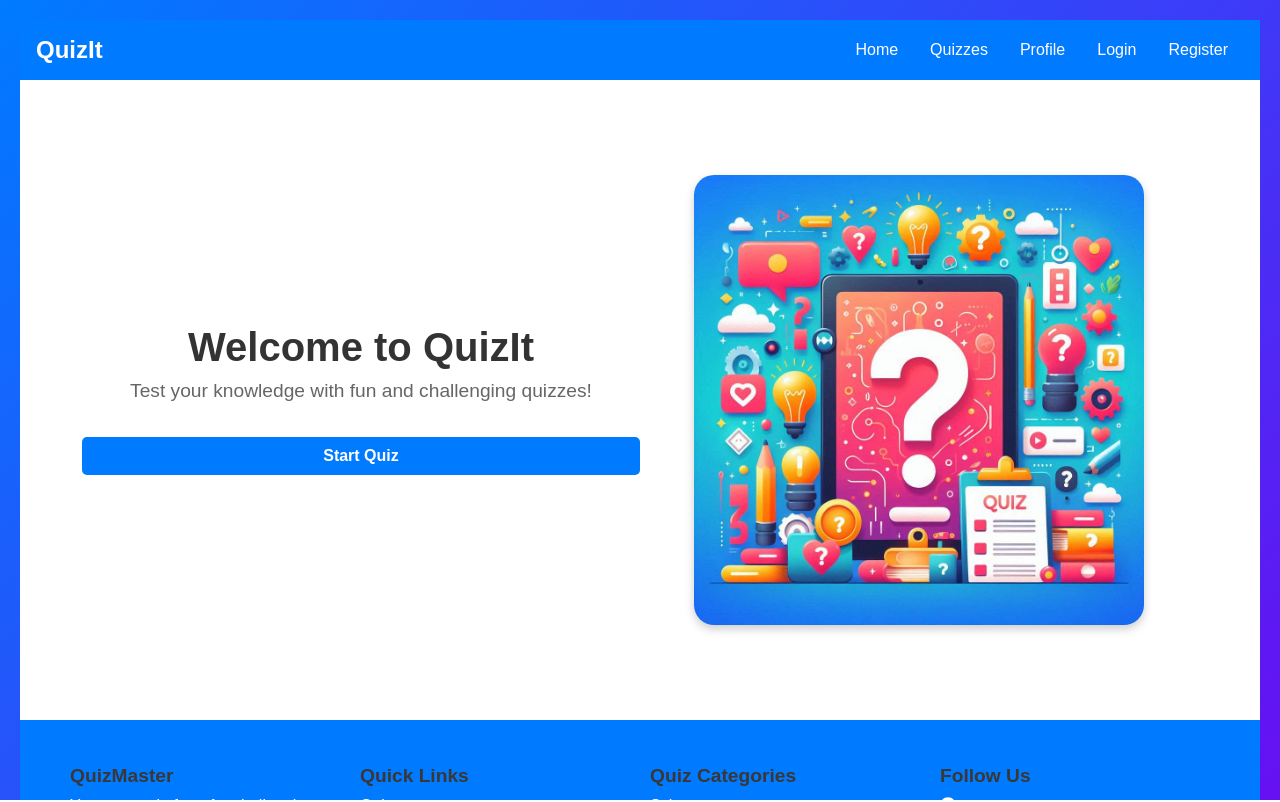
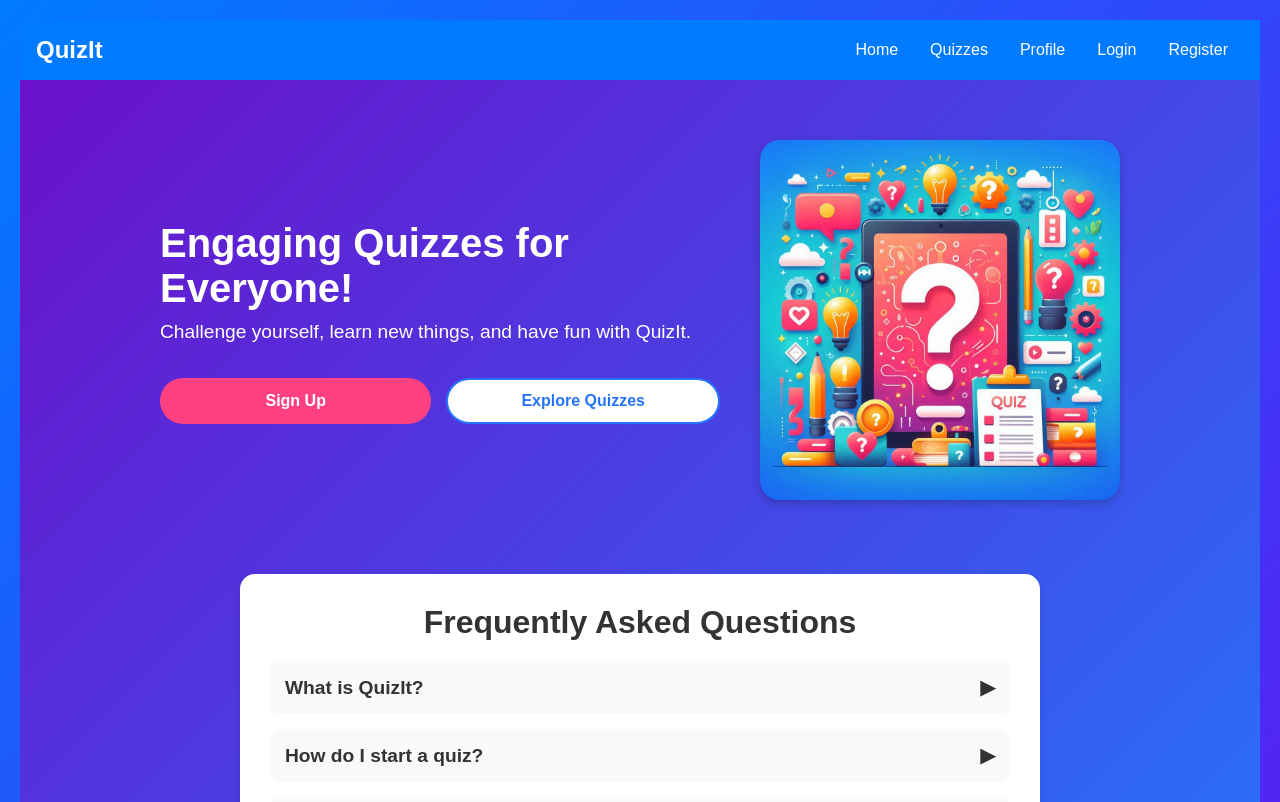
Before and after one commit to ashu-2314/QUIZIT, a React (Vite) app in the folder features/features/: page / in a window 1280 px wide. Shown: the top 802 px of the page. Built offline with nearby package versions, Linux system fonts and the light colour scheme.

Commit message:
dashboard and profile modified

```diff
--- a/features/features/src/components/layouts/Index.jsx
+++ b/features/features/src/components/layouts/Index.jsx
@@ -1,21 +1,49 @@
-import React from "react";
+import React, { useState } from "react";
 import { useNavigate } from "react-router-dom";
 import "../styles/Index.css";
 
 const Index = () => {
   const navigate = useNavigate();
+  const [faqOpen, setFaqOpen] = useState(null);
+
+  const faqs = [
+    { question: "What is QuizIt?", answer: "QuizIt is an interactive platform where you can take quizzes, challenge friends, and learn in a fun way!" },
+    { question: "How do I start a quiz?", answer: "Simply sign up and click on 'Start Quiz' to begin your journey!" },
+    { question: "Is QuizIt free to use?", answer: "Yes! QuizIt is completely free to play and enjoy." },
+    { question: "Can I create my own quizzes?", answer: "Yes! After signing in, you can create and share quizzes with others." },
+  ];
 
   return (
     <div className="index-container">
-      <div className="text-content">
-        <h1>Welcome to QuizIt</h1>
-        <p>Test your knowledge with fun and challenging quizzes!</p>
-        <button className="start-btn" onClick={() => navigate("/register")}>
-          Start Quiz
-        </button>
+      {/* Hero Section */}
+      <div className="hero">
+        <div className="text-content">
+          <h1>Engaging Quizzes for Everyone!</h1>
+          <p>Challenge yourself, learn new things, and have fun with QuizIt.</p>
+          <div className="buttons">
+            <button className="start-btn" onClick={() => navigate("/register")}>Sign Up</button>
+            <button className="explore-btn" onClick={() => navigate("/quizzes")}>Explore Quizzes</button>
+          </div>
+        </div>
+        <div className="image-container">
+          <img src="/quiz.jpg" alt="Quiz Illustration" className="quiz-image" />
+        </div>
       </div>
-      <div className="image-container">
-        <img src="/quiz.jpg" alt="Quiz Illustration" className="quiz-image" />
+
+      {/* FAQ Section */}
+      <div className="faq-section">
+        <h2>Frequently Asked Questions</h2>
+        <div className="faq-list">
+          {faqs.map((faq, index) => (
+            <div key={index} className="faq-item">
+              <div className="faq-question" onClick={() => setFaqOpen(faqOpen === index ? null : index)}>
+                {faq.question}
+                <span>{faqOpen === index ? "▼" : "▶"}</span>
+              </div>
+              {faqOpen === index && <div className="faq-answer">{faq.answer}</div>}
+            </div>
+          ))}
+        </div>
       </div>
     </div>
   );
--- a/features/features/src/components/pages/Login.jsx
+++ b/features/features/src/components/pages/Login.jsx
@@ -26,7 +26,7 @@ const Login = ({ setUserData }) => {
       const response = await axios.post("https://quizit-server.onrender.com/users", user);
       console.log("✅ Login Response Data:", response.data);
 
-      if (response.data ) {  // ✅ Ensure token exists
+      if (response.data) {
         setUserData(response.data);
         sessionStorage.setItem("userData", JSON.stringify(response.data));
 
@@ -56,6 +56,11 @@ const Login = ({ setUserData }) => {
         <input type="password" name="password" placeholder="Password" onChange={handleChange} required />
         <button type="submit">Login</button>
       </form>
+
+      {/* Added Registration Link */}
+      <p className="register-link">
+        Don't have an account? <span onClick={() => navigate("/register")}>Register</span>
+      </p>
     </div>
   );
 };
--- a/features/features/src/components/pages/Profile.jsx
+++ b/features/features/src/components/pages/Profile.jsx
@@ -1,26 +1,29 @@
 import { useState, useEffect } from "react";
-import { useNavigate } from "react-router-dom";
 import axios from "axios";
 
-const Profile = ({ userData }) => {
-  const [user, setUser] = useState(userData || null);
+const Profile = () => {
+  const [userData, setUserData] = useState(null);
   const [editingField, setEditingField] = useState(null);
   const [tempValue, setTempValue] = useState("");
-  const [profilePic, setProfilePic] = useState("https://www.w3schools.com/howto/img_avatar.png");
-  const navigate = useNavigate();
+  const [profilePic, setProfilePic] = useState("");
 
   useEffect(() => {
-    // Fetch user data only if not already set
-    if (!user) {
-      const storedUser = sessionStorage.getItem("userData");
-      if (storedUser) {
-        setUser(JSON.parse(storedUser));
-      } else {
-        console.log("No user found, redirecting to login...");
-        navigate("/login");
-      }
+    const loggedInEmail = localStorage.getItem("loggedInUserEmail");
+
+    if (!loggedInEmail) {
+      alert("No logged-in user found. Please log in.");
+      window.location.href = "/login";
+      return;
     }
-  }, [navigate, user]);
+
+    axios
+      .get(`https://quizit-server.onrender.com/users/${loggedInEmail}`)
+      .then((response) => {
+        setUserData(response.data);
+        setProfilePic(response.data.profilePic || "https://www.w3schools.com/howto/img_avatar.png");
+      })
+      .catch((error) => console.error("Error fetching user data:", error));
+  }, []);
 
   const handleEdit = (field, value) => {
     setEditingField(field);
@@ -28,17 +31,16 @@ const Profile = ({ userData }) => {
   };
 
   const handleSave = async () => {
-    if (!user || !user.id) return;
+    if (!userData) return;
 
-    const updatedUser = { ...user, [editingField]: tempValue };
+    const updatedUser = { ...userData, [editingField]: tempValue };
 
     try {
       const response = await axios.put(
-        `https://quizit-server.onrender.com/users/${user.id}`,
+        `https://quizit-server.onrender.com/users/${userData.email}`,
         updatedUser
       );
-      setUser(response.data);
-      sessionStorage.setItem("userData", JSON.stringify(response.data));
+      setUserData(response.data);
     } catch (error) {
       console.error("Error updating user:", error);
     }
@@ -49,9 +51,10 @@ const Profile = ({ userData }) => {
   return (
     <div className="profile-container">
       <h2>Profile</h2>
-      {user ? (
+
+      {userData ? (
         <div>
-          {/* Profile Picture */}
+          {/* Profile Picture Section */}
           <div>
             <img src={profilePic} alt="Profile" className="profile-image" />
             <input
@@ -65,9 +68,9 @@ const Profile = ({ userData }) => {
 
           {/* Editable Fields */}
           <div className="profile-fields">
-            {Object.keys(user).map(
+            {Object.keys(userData).map(
               (key) =>
-                key !== "id" &&
+                key !== "email" &&
                 key !== "profilePic" && (
                   <div key={key} className="profile-field">
                     <span>{key}:</span>
@@ -79,14 +82,14 @@ const Profile = ({ userData }) => {
                         className="profile-input"
                       />
                     ) : (
-                      <span>{user[key]}</span>
+                      <span>{userData[key]}</span>
                     )}
                     {editingField === key ? (
                       <button onClick={handleSave} className="profile-btn save-btn">
                         Save
                       </button>
                     ) : (
-                      <button onClick={() => handleEdit(key, user[key])} className="profile-btn edit-btn">
+                      <button onClick={() => handleEdit(key, userData[key])} className="profile-btn edit-btn">
                         Edit
                       </button>
                     )}
@@ -96,7 +99,7 @@ const Profile = ({ userData }) => {
           </div>
         </div>
       ) : (
-        <p>Loading user data...</p>
+        <p>No user data found.</p>
       )}
     </div>
   );
--- a/features/features/src/components/styles/Index.css
+++ b/features/features/src/components/styles/Index.css
@@ -1,78 +1,152 @@
-/* Reset default margins and padding */
-* {
-  margin: 0;
-  padding: 0;
-  box-sizing: border-box;
+/* General Styling */
+.index-container {
+  display: flex;
+  flex-direction: column;
+  align-items: center;
+  text-align: center;
+  font-family: "Poppins", sans-serif;
+  color: #333;
+  padding: 40px 20px;
+  background: linear-gradient(135deg, #6a11cb, #2575fc);
+  min-height: 100vh;
 }
 
-/* Ensure full-page layout */
-html, body {
-  height: 100%;
+/* Hero Section */
+.hero {
+  display: flex;
+  justify-content: center;
+  align-items: center;
+  flex-wrap: wrap;
+  max-width: 1200px;
   width: 100%;
-  overflow-x: hidden; /* Prevents horizontal scrolling */
 }
 
-/* Main container */
-.index-container {
-  display: flex;
-  align-items: center;
-  justify-content: space-between;
-  width: 100%; /* Changed from 100vw to 100% */
-  min-height: 80vh;
-  background-color: #ffffff;
-  padding: 50px 0; /* Remove side padding */
-  overflow: hidden; /* Ensures child elements don’t overflow */
-}
-
-/* Text Content Styling */
 .text-content {
-  flex: 1;
-  max-width: 50%;
-  padding-left: 5%;
+  max-width: 600px;
+  text-align: left;
+  color: white;
+  padding: 20px;
 }
 
 .text-content h1 {
   font-size: 2.5rem;
-  color: #333;
+  font-weight: bold;
   margin-bottom: 10px;
 }
 
 .text-content p {
   font-size: 1.2rem;
-  color: #666;
   margin-bottom: 20px;
 }
 
-/* Button Styling */
+.buttons {
+  display: flex;
+  gap: 15px;
+}
+
+.start-btn,
+.explore-btn {
+  padding: 12px 20px;
+  font-size: 1rem;
+  border: none;
+  border-radius: 25px;
+  cursor: pointer;
+  transition: all 0.3s ease;
+}
+
 .start-btn {
-  padding: 10px 20px;
-  font-size: 1rem;
-  background-color: #007bff;
+  background-color: #ff4081;
   color: white;
-  border: none;
-  border-radius: 5px;
-  cursor: pointer;
-  transition: background-color 0.3s ease;
 }
 
 .start-btn:hover {
-  background-color: #0056b3;
+  background-color: #e6005c;
 }
 
-/* Image Container */
-.image-container {
-  flex: 1;
-  display: flex;
-  justify-content: center;
-  align-items: center;
-  padding-right: 5%;
+.explore-btn {
+  background-color: white;
+  color: #2575fc;
+  border: 2px solid #2575fc;
 }
 
-/* Image Styling */
+.explore-btn:hover {
+  background-color: #2575fc;
+  color: white;
+}
+
+/* Image Section */
+.image-container {
+  max-width: 400px;
+  padding: 20px;
+}
+
 .quiz-image {
   width: 100%;
-  max-width: 450px;
-  height: auto;
   border-radius: 20px;
   box-shadow: 0px 4px 10px rgba(0, 0, 0, 0.2);
 }
+
+/* FAQ Section */
+.faq-section {
+  margin-top: 50px;
+  max-width: 800px;
+  width: 100%;
+  background: white;
+  padding: 30px;
+  border-radius: 15px;
+  box-shadow: 0px 4px 10px rgba(0, 0, 0, 0.1);
+}
+
+.faq-section h2 {
+  font-size: 2rem;
+  margin-bottom: 20px;
+}
+
+.faq-list {
+  display: flex;
+  flex-direction: column;
+  gap: 15px;
+}
+
+.faq-item {
+  background: #f9f9f9;
+  padding: 15px;
+  border-radius: 10px;
+  cursor: pointer;
+  transition: all 0.3s ease;
+}
+
+.faq-item:hover {
+  background: #e3e3e3;
+}
+
+.faq-question {
+  font-size: 1.2rem;
+  font-weight: bold;
+  display: flex;
+  justify-content: space-between;
+  align-items: center;
+}
+
+.faq-answer {
+  margin-top: 10px;
+  font-size: 1rem;
+  color: #555;
+  text-align: left;
+}
+
+/* Responsive Design */
+@media (max-width: 768px) {
+  .hero {
+    flex-direction: column;
+    text-align: center;
+  }
+
+  .text-content {
+    text-align: center;
+  }
+
+  .buttons {
+    flex-direction: column;
+  }
+}
--- a/features/features/src/components/styles/Login.css
+++ b/features/features/src/components/styles/Login.css
@@ -63,3 +63,19 @@ button {
 button:hover {
   background: #218838;
 }
+.register-link {
+  margin-top: 15px;
+  font-size: 14px;
+  color: #333;
+}
+
+.register-link span {
+  color: #007bff;
+  font-weight: bold;
+  cursor: pointer;
+  transition: 0.3s;
+}
+
+.register-link span:hover {
+  text-decoration: underline;
+}
```
Also changed, not shown: features/features/src/components/pages/Dashboard.jsx (+23 -6 lines), features/features/src/components/styles/Dashboard.css (+94 -21 lines), features/features/src/components/styles/Profile.css (+52 -115 lines).
